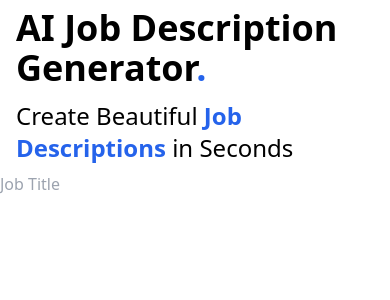
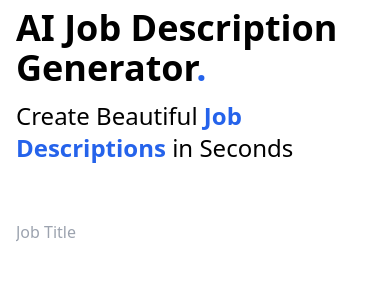
Before and after one commit to emelyn-barrientos/ai-jobbish-descriptions, a Next.js app: page / in a window 390 px wide. Shown: the top 300 px of the page. Built offline with nearby package versions, Linux system fonts and the light colour scheme.

Commit message:
Add initial media queries and responsiveness

```diff
--- a/src/components/Dashboard.js
+++ b/src/components/Dashboard.js
@@ -6,7 +6,7 @@ export default function Dashboard() {
   const handleJobTitle = (e) => setJobTitle(e.target.value)
 
   return (
-    <>
+    <div className="max-w-7xl w-full mx-auto px-4 sm:px-6 lg:px-8 py-12">
       <div className="grid gap-y-12 md:grid-cols-2 md:gap-x-12">
         <form>
           <div>
@@ -25,6 +25,6 @@ export default function Dashboard() {
           </div>
         </form>
       </div>
-    </>
+    </div>
   )
 }
```
